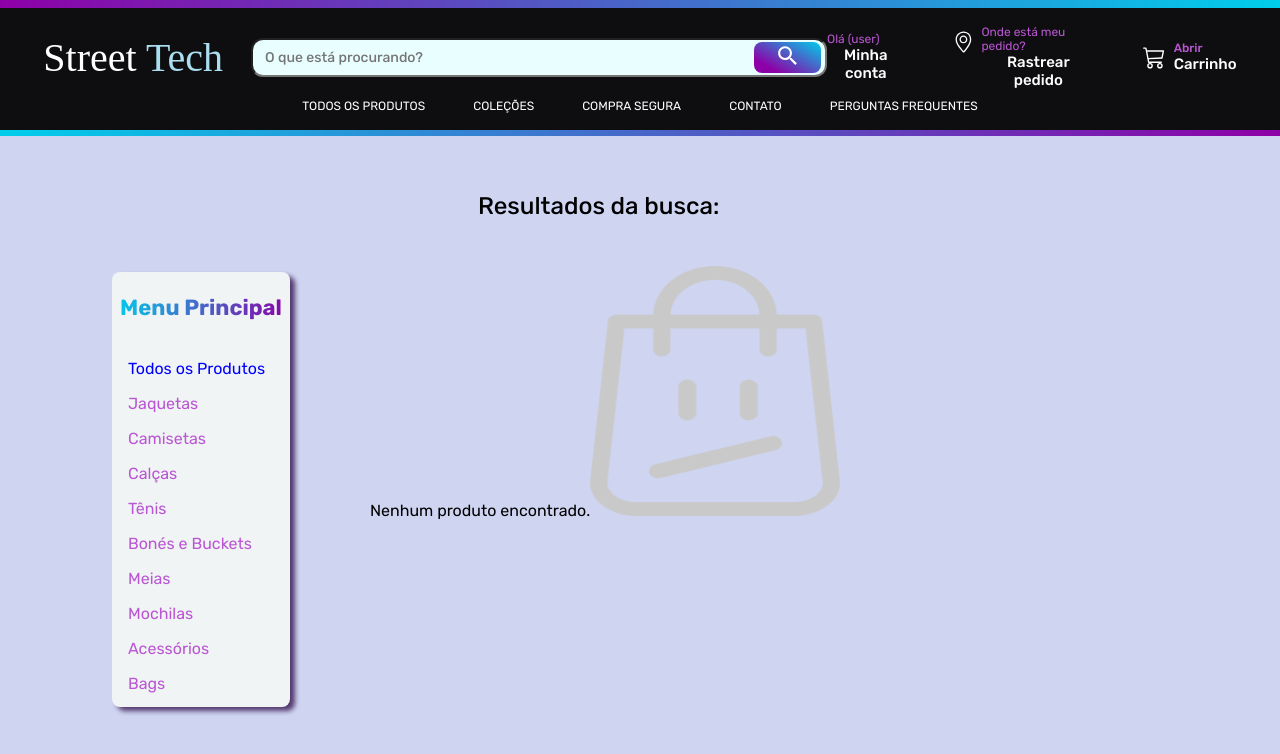
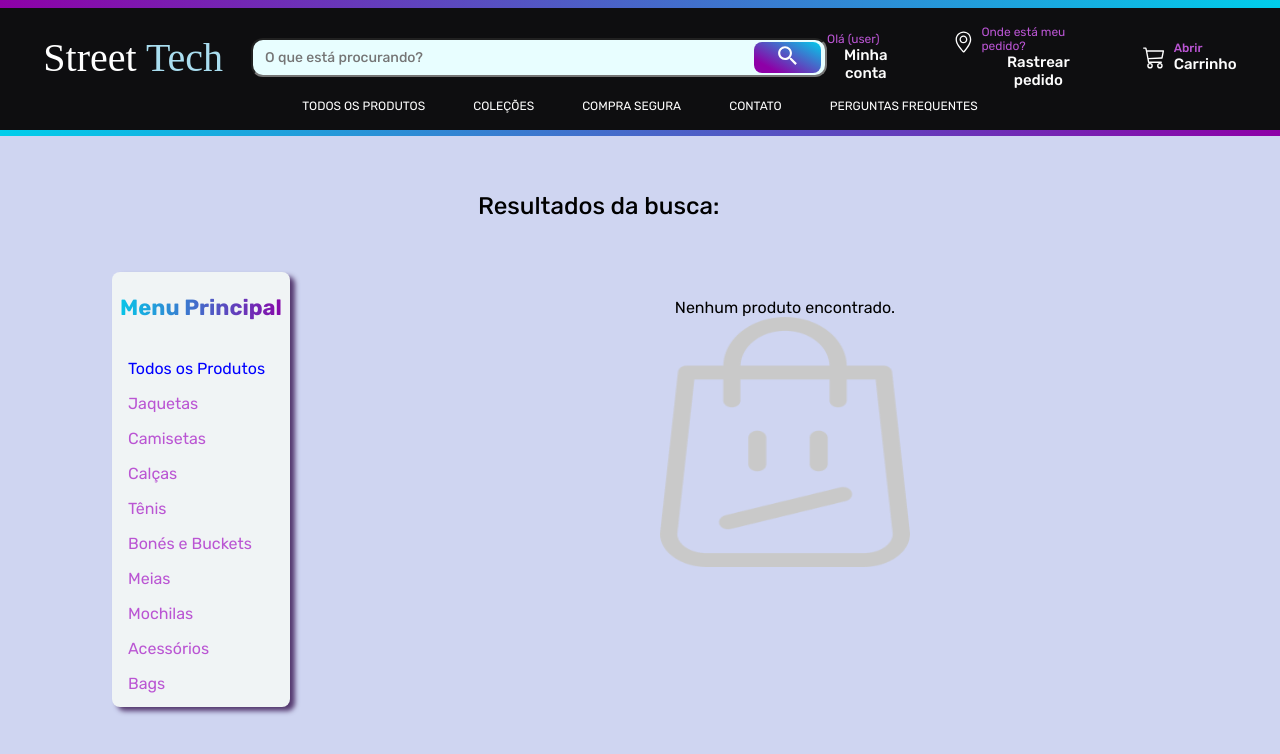
Before and after one commit to gustavocarvalho-ra/NextJs-Loja_Roupas, a Next.js app: page /search in a window 1280 px wide. Shown: the top 754 px of the page. Built offline with nearby package versions, Linux system fonts and the light colour scheme; a web font is replaced by a local one.

Commit message:
style: add display flex

```diff
--- a/app/search/style.css
+++ b/app/search/style.css
@@ -21,7 +21,6 @@
     flex-direction: column;
     flex-wrap: wrap;
     gap: 2em;
-  }
 
     .title {
       width: 100%;
@@ -41,4 +40,16 @@
       flex-wrap: wrap;
       gap: 2em;
     }
+
+    .crashSearch {
+      display: flex;
+      flex-direction: column;
+      align-items: center;
+      margin-top: 2em;
+
+      span {
+
       }
+    }
+  }
+}
```
Lines whose indentation alone changed are shown as unchanged.
